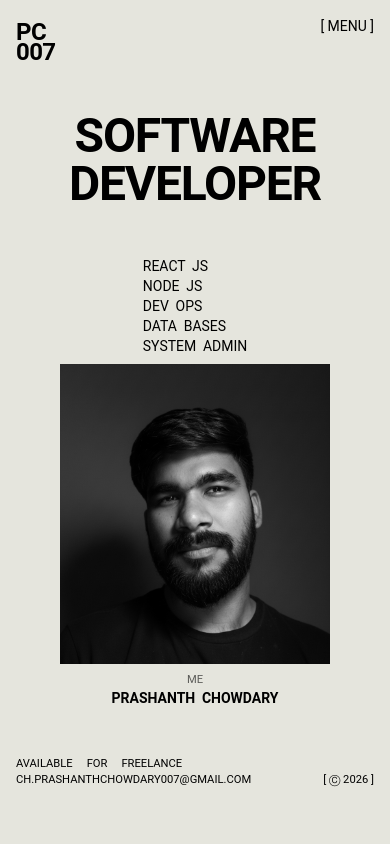
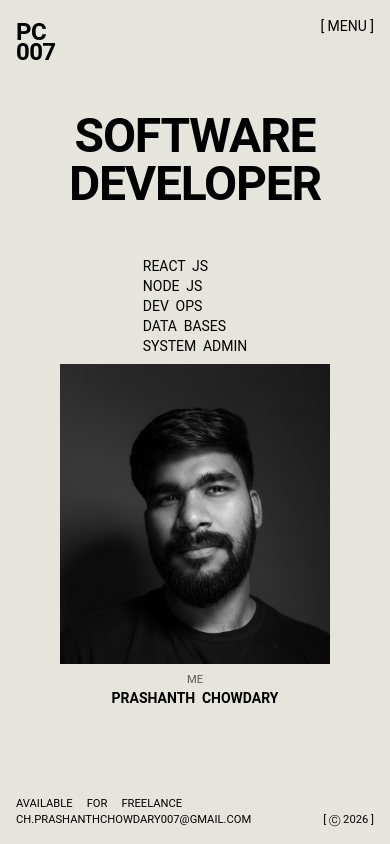
Before and after one commit to Mr-Prashanth-Chowdary/Portfolio, a React (Vite) app: page / in a window 390 px wide. Built offline with nearby package versions, Linux system fonts and the light colour scheme.

Commit message:
using absolute to alige correctly

```diff
--- a/src/App.tsx
+++ b/src/App.tsx
@@ -4,7 +4,7 @@ import Footer from './components/Footer'
 
 export default function App() {
   return (
-    <div className="p-4 min-h-screen">
+    <div className="p-4 relative min-h-screen">
       <Nav />
       <HeroSection />
       <Footer />
--- a/src/components/Footer.tsx
+++ b/src/components/Footer.tsx
@@ -5,7 +5,7 @@ export default function Footer() {
         CreatedAt: "Ⓒ 2026"
     }
   return (
-    <div className="lg:absolute left-4 right-4 bottom-4 mt-8 text-sm flex justify-between items-end">
+    <div className="absolute left-4 right-4 bottom-4 mt-8 text-sm flex justify-between items-end">
         <div className="text-[.7rem] [word-spacing:.7rem]">
             <p>AVAILABLE FOR FREELANCE</p>
             <p>{footerContent.AvilableEmail}</p>
```
